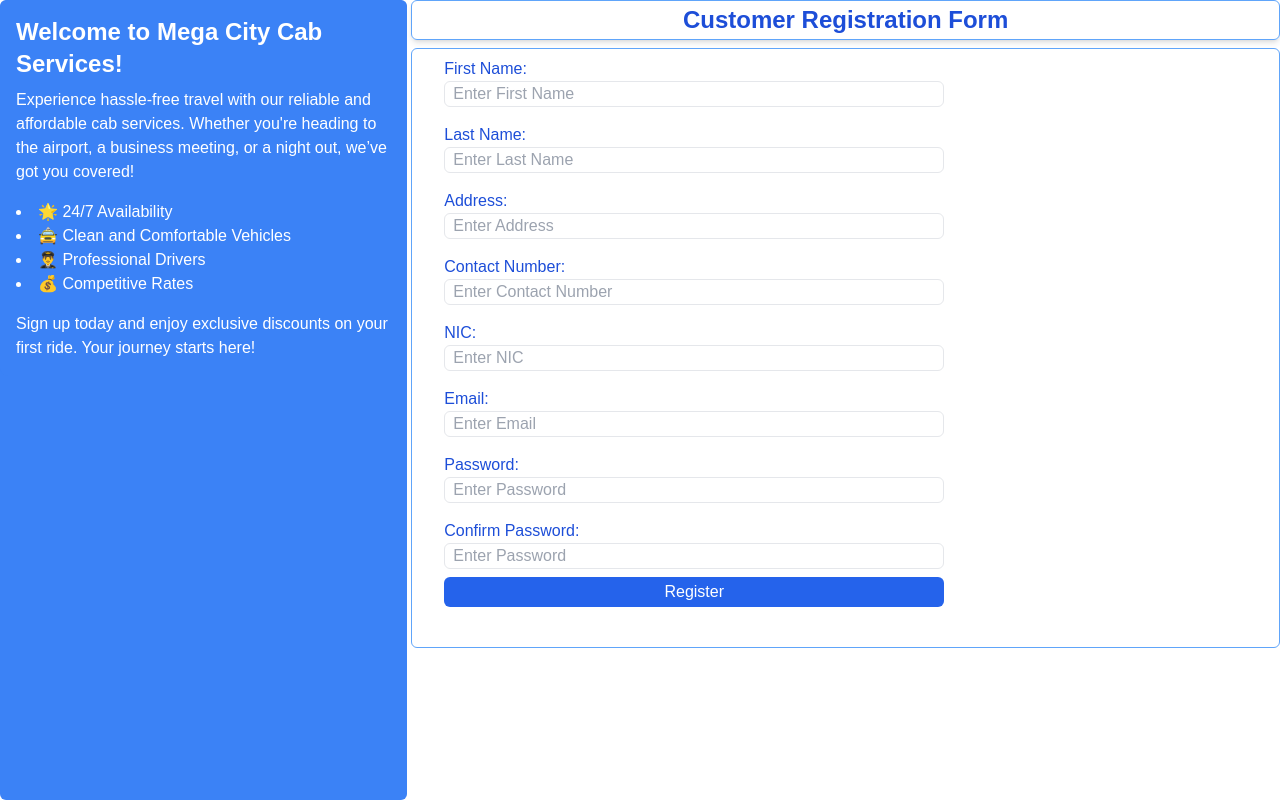
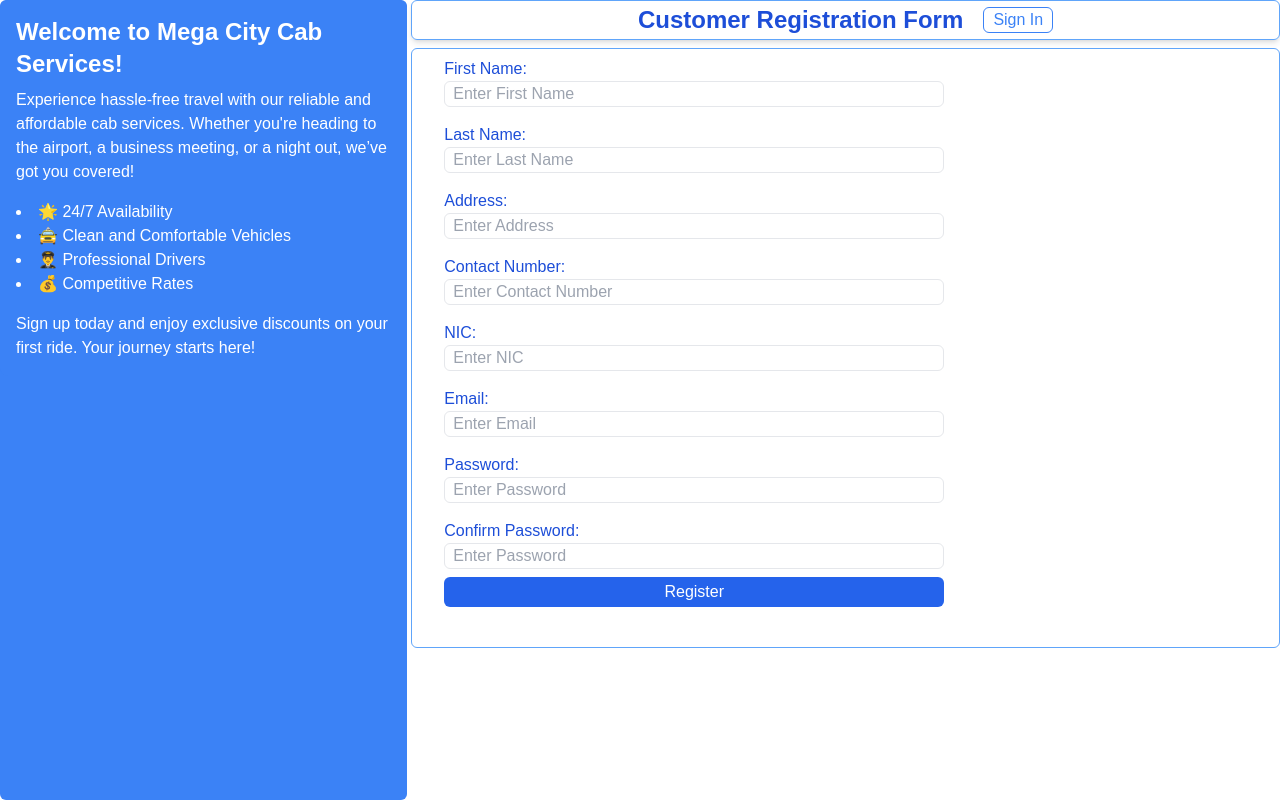
Before and after one commit to AKILADILSHANED/mega_city_cabs_frontend_customer, a Next.js app: page /CustomerRegister in a window 1280 px wide. Built offline with nearby package versions, Linux system fonts and the light colour scheme.

Commit message:
Modified CustomerRegister

```diff
--- a/app/CustomerRegister/page.jsx
+++ b/app/CustomerRegister/page.jsx
@@ -1,8 +1,11 @@
 "use client";
 import React from "react";
 import { useState } from "react";
+import { useRouter } from "next/navigation";
 
 export default function Register() {
+  const router = useRouter();
+
   const [firstName, setFirstName] = useState("");
   const [lastName, setLastName] = useState("");
   const [address, setAddress] = useState("");
@@ -29,22 +32,20 @@ export default function Register() {
       const request = await fetch(
         "http://localhost:8080/api/v1/customer/customer-register",
         {
-          method:"POST",
-          headers:{"Content-Type": "application/json"},
-          body:JSON.stringify(
-            {
-              firstName:firstName,
-              lastName:lastName,
-              contact:contact,
-              email:email,
-              nic:nic,
-              address:address,
-              password:password
-            }
-          )
+          method: "POST",
+          headers: { "Content-Type": "application/json" },
+          body: JSON.stringify({
+            firstName: firstName,
+            lastName: lastName,
+            contact: contact,
+            email: email,
+            nic: nic,
+            address: address,
+            password: password,
+          }),
         }
       );
-      if(request.ok){
+      if (request.ok) {
         const response = await request.text();
         setErrorMessage("");
         setSuccessMessage(response);
@@ -58,10 +59,11 @@ export default function Register() {
         setEmail("");
         setPassword("");
         setConfirmPassword("");
-
-      }else{
+      } else {
         setSuccessMessage("");
-        setErrorMessage("An error occurred while receiving response. Please contact administrator!");
+        setErrorMessage(
+          "An error occurred while receiving response. Please contact administrator!"
+        );
         return;
       }
     } catch (error) {
@@ -69,6 +71,10 @@ export default function Register() {
       setErrorMessage("An error occurred. Please contact administrator!");
       return;
     }
+  };
+
+  const handleSignin = () => {
+    router.push("/CustomerLogin");
   };
 
   return (
@@ -101,6 +107,12 @@ export default function Register() {
           <label className="text-blue-700 font-bold text-2xl">
             Customer Registration Form
           </label>
+          <button
+            type="button"
+            onClick={handleSignin}
+            className="border border-blue-500 rounded-md text-blue-500 w-[70px] hover:bg-blue-700 hover:text-white ml-[20px]">
+            Sign In
+          </button>
         </div>
 
         <div className="border border-blue-400 mt-2 rounded-md h-[600px] flex flex-col">
@@ -220,7 +232,9 @@ export default function Register() {
 
               <div>
                 {errorMessage && (
-                  <label className="text-red-600 ml-4 font-serif">{errorMessage}</label>
+                  <label className="text-red-600 ml-4 font-serif">
+                    {errorMessage}
+                  </label>
                 )}
               </div>
             </div>
```
